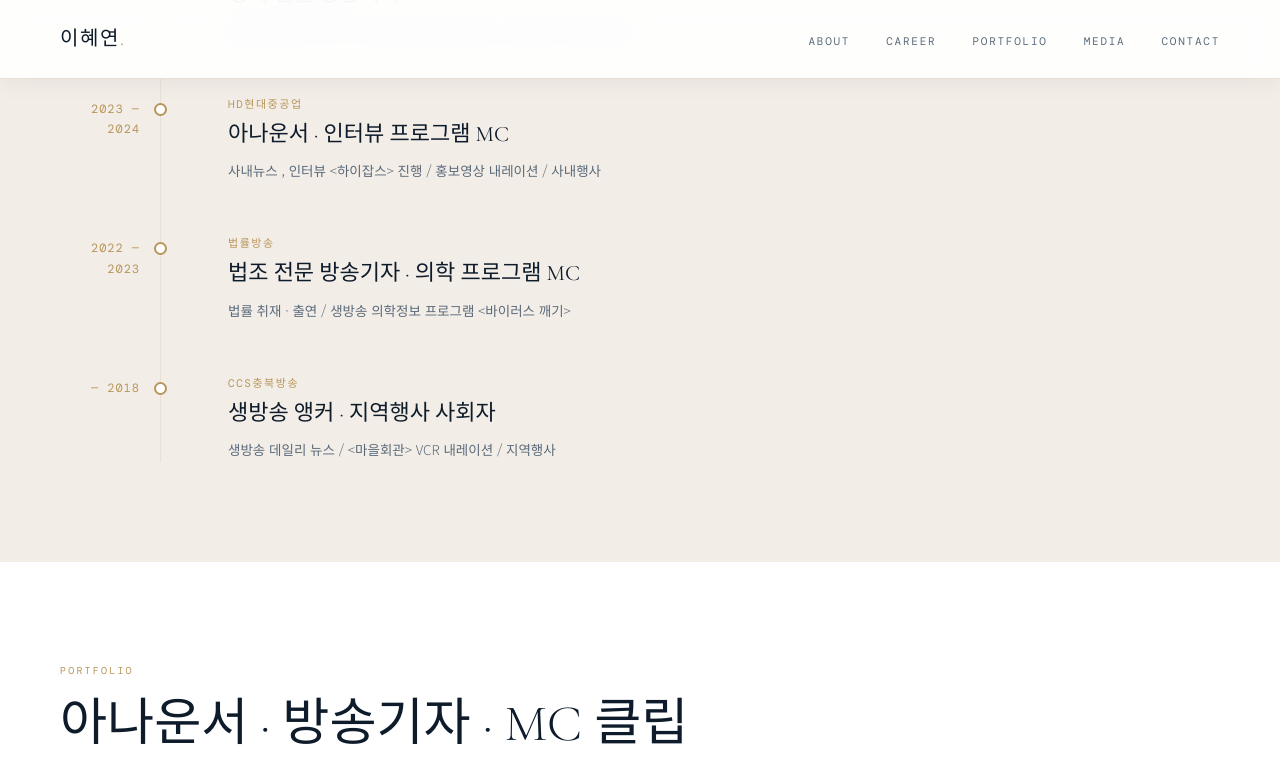
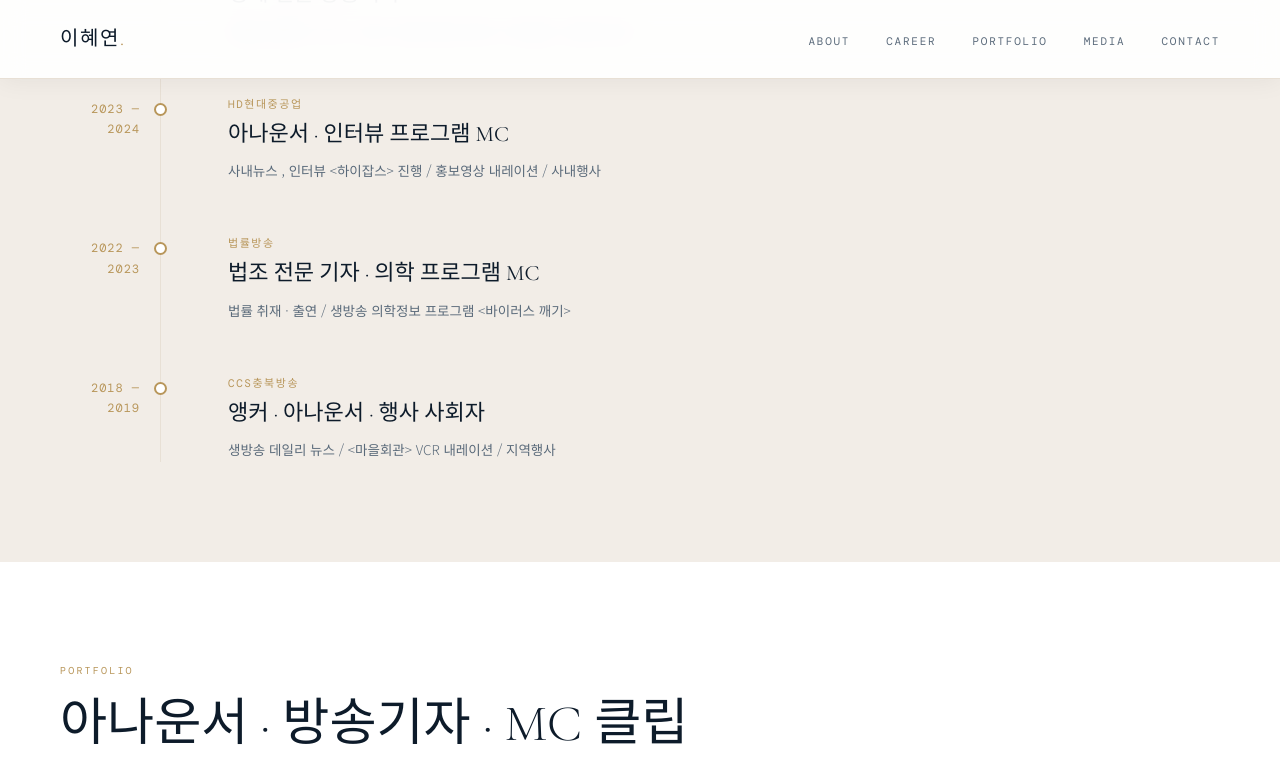
Before and after one commit to annhylee/annhylee.github.io, a Jekyll site: the page built from index.md, in a window 1280 px wide and 900 px high, scrolled down 2282 px, cut to the strip 0-806 px from the top of the window. Shown: the top 783 px of the strip. Built offline with Jekyll 4.4.1, drawn with Linux system fonts in a browser that asks for light colours; some web fonts are replaced.

Commit message:
Update career.yml

```diff
--- a/_data/career.yml
+++ b/_data/career.yml
@@ -24,10 +24,11 @@
 - year_from: "2022"
   year_to: "2023"
   org: 법률방송
-  role: 법조 전문 방송기자 · 의학 프로그램 MC
+  role: 법조 전문 기자 · 의학 프로그램 MC
   desc: <LAW포커스> 법률 취재 · 출연 / 생방송 의학정보 프로그램 <바이러스 깨기>
 
-- year_to: "2018"
+- year_from: "2018"
+  year_to: "2019"
   org: CCS충북방송
-  role: 생방송 앵커 · 지역행사 사회자
+  role: 앵커 · 아나운서 · 행사 사회자
   desc: 생방송 데일리 뉴스 <CCS뉴스체크> / <마을회관> VCR 내레이션 / 지역행사
```
